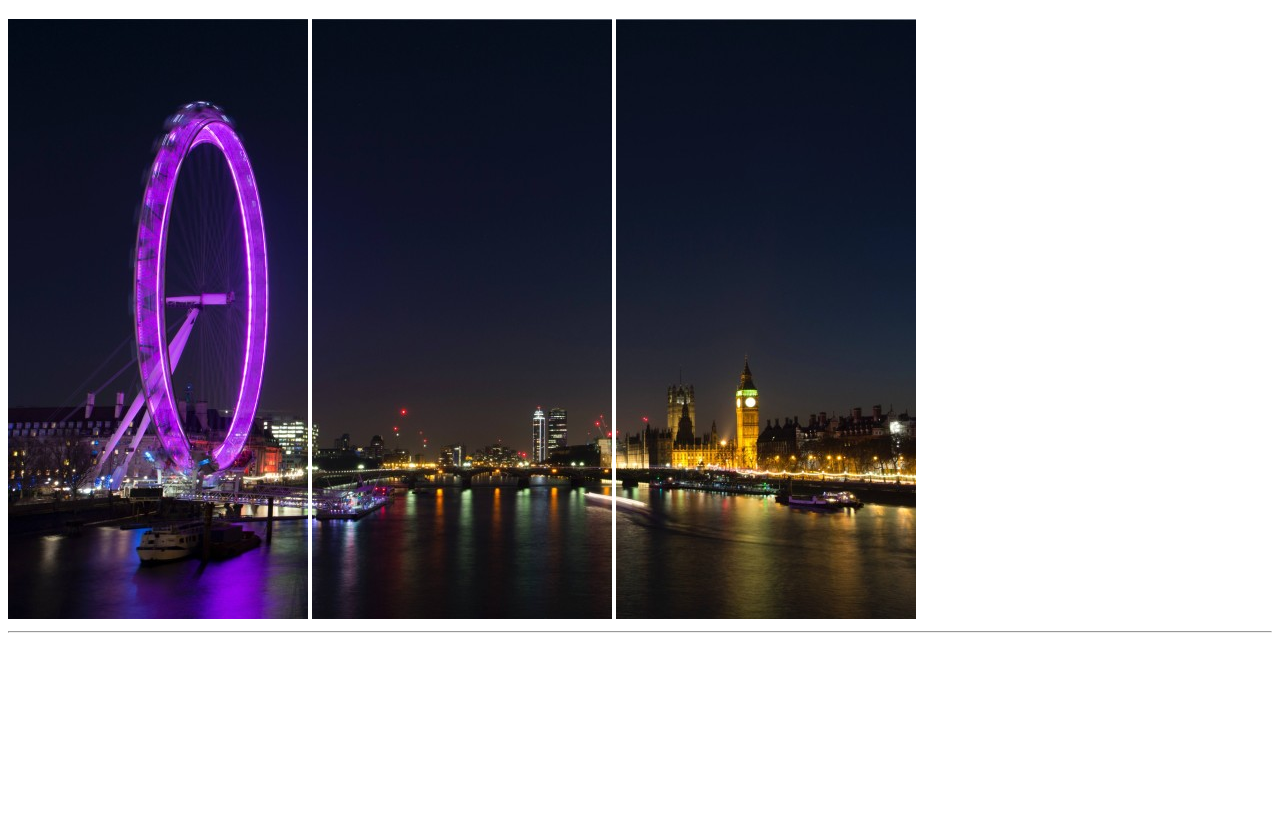
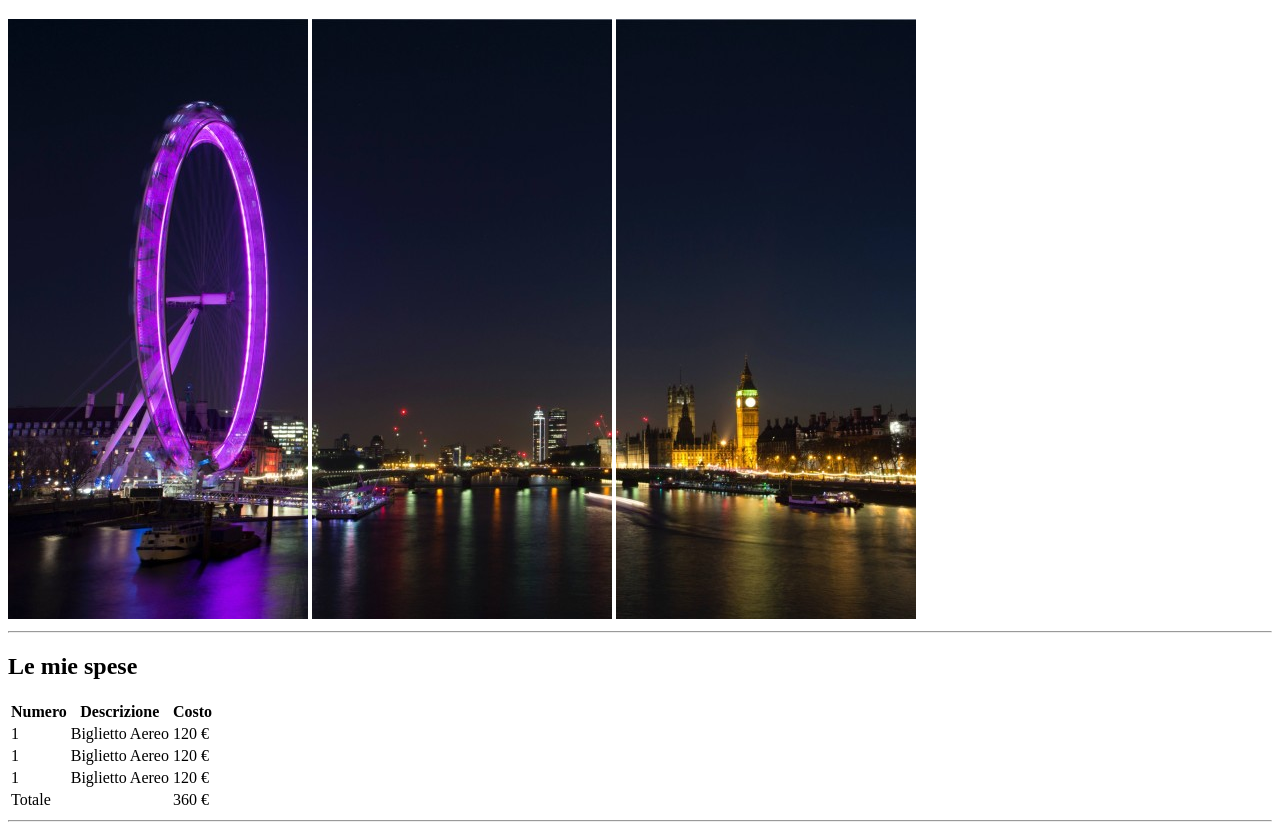
Before and after one commit to LauraBigoni/html-london-trip, a plain HTML site: page index.html in a window 1280 px wide. Shown: the part 79-909 px from the top of the page. Before the commit the page ends 800 px from the top, so only its background shows below. Drawn offline with Linux system fonts and the light colour scheme.

Commit message:
add first table

```diff
--- a/index.html
+++ b/index.html
@@ -19,14 +19,51 @@
             <img src="img/img3.jpg" alt="immagine numero 1"><hr>
         </div>
     </header>
-    <!-- Spese  -->
+    <!-- Tabella spese  -->
     <main>
-
+        <div>
+            <h2>Le mie spese</h2>
+            <table>
+                <thead>
+                    <tr style="text-align: center;">
+                        <td><b>Numero</b></td>
+                        <td><b>Descrizione</b></td>
+                        <td><b>Costo</b></td>
+                    </tr>
+                </thead>
+                <tbody>
+                    <tr>
+                        <td>1</td>
+                        <td>Biglietto Aereo</td>
+                        <td>120 &euro;</td>
+                    </tr>
+                    <tr>
+                        <td>1</td>
+                        <td>Biglietto Aereo</td>
+                        <td>120 &euro;</td>
+                    </tr>
+                    <tr>
+                        <td>1</td>
+                        <td>Biglietto Aereo</td>
+                        <td>120 &euro;</td>
+                        <tr>
+                            <td>Totale</td>
+                            <td></td>
+                            <td>360 &euro;</td>
+                        </tr>
+                    </tr>
+                </tbody>
+            </table>
+            <hr>
+        </div>
     <!-- Cose da fare -->
 
     <!-- Info utili -->
 
     </main>
     <!-- altre foto -->
+    <footer>
+
+    </footer>
 </body>
 </html>
```
